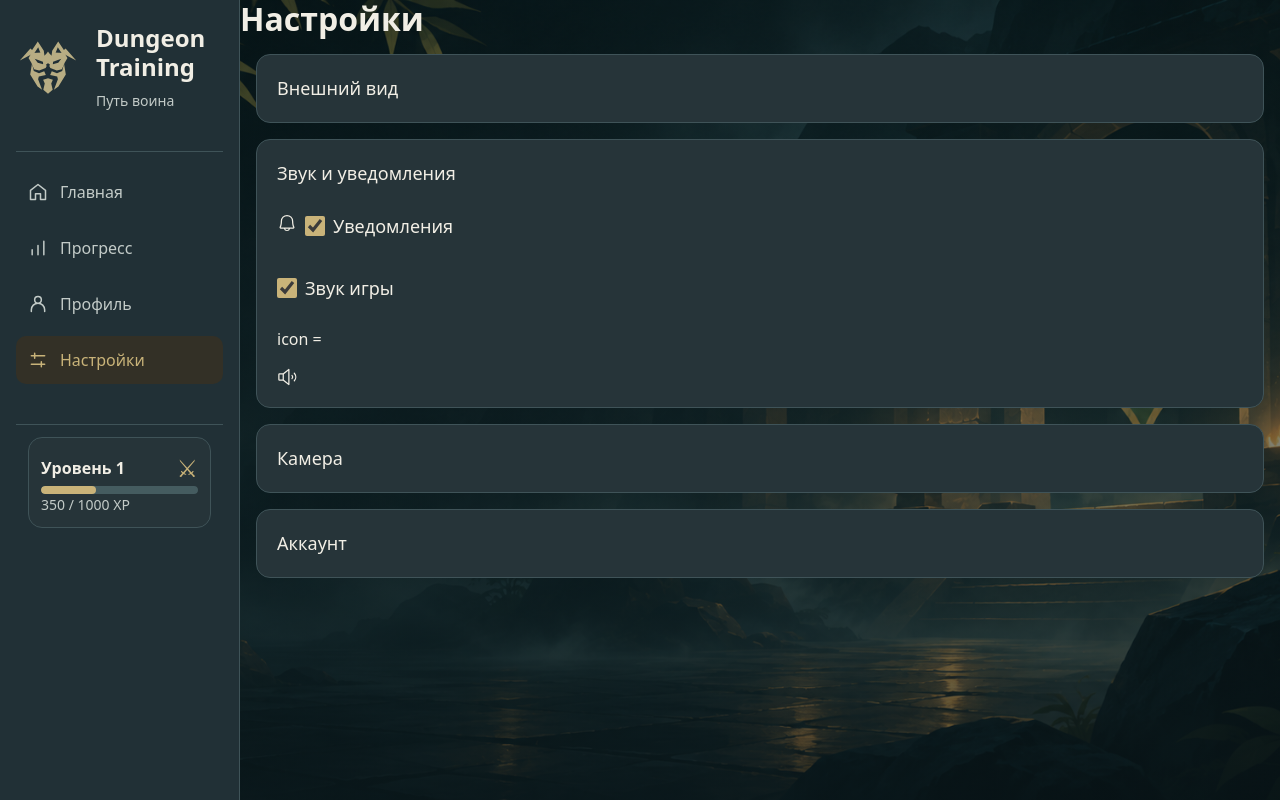
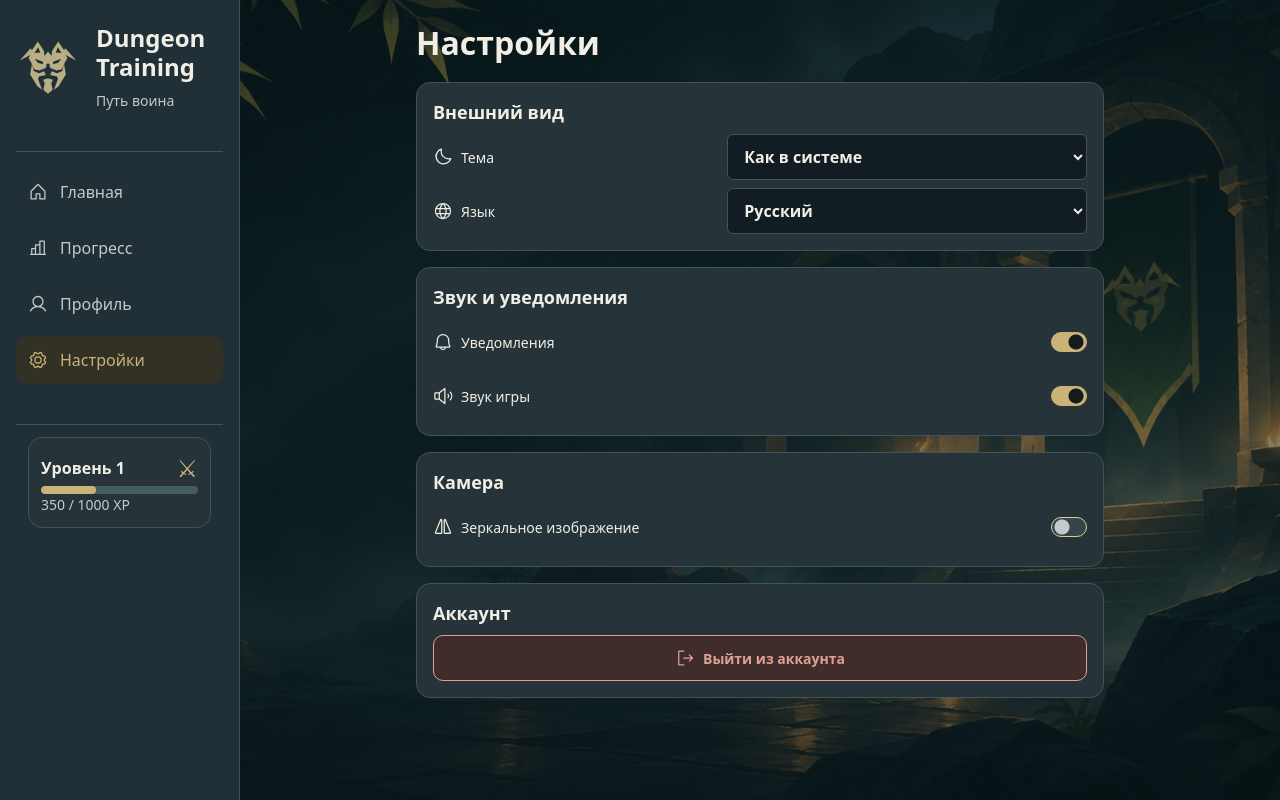
Before and after one commit to SDNikita/Fi-geon, a React (Vite) app in the folder apps/frontend/: page /settings in a window 1280 px wide. Built offline with nearby package versions, Linux system fonts and the light colour scheme.

Commit message:
Setting-page and new design select and checkbox

```diff
--- a/apps/frontend/src/components/UI/inputs/Checkbox/Checkbox.module.scss
+++ b/apps/frontend/src/components/UI/inputs/Checkbox/Checkbox.module.scss
@@ -10,7 +10,22 @@
     color: var(--color-content-primary);
     cursor: pointer;
 }
+.label {
+    display: flex;
+    align-items: center;
+    gap: var(--space-2);
 
+    color: var(--color-content-primary);
+    font-family: var(--font-family-body);
+    font-size: var(--font-size-label);
+    font-weight: var(--font-weight-regular);
+    line-height: var(--line-height-body);
+}
+
+.icon {
+    display: flex;
+    flex-shrink: 0;
+}
 .sm {
     --checkbox-height: var(--control-height-sm);
     --checkbox-size: 16px;
@@ -27,31 +42,37 @@
 }
 
 .control {
-    width: var(--checkbox-size);
+    --thumb-offset: calc(var(--checkbox-size) / 2);
+    --thumb-radius: calc(var(--thumb-offset) - 3px);
+
+    appearance: none;
+    order:1;
+    flex-shrink: 0;
+
+    width: calc(var(--checkbox-size) * 1.8);
     height: var(--checkbox-size);
     margin: 0;
-    flex-shrink: 0;
-    accent-color: var(--color-primary-default);
+    margin-inline-start: auto;
+
+    border: 1px solid var(--color-border-focus);
+    border-radius: var(--radius-round);
+    background:
+        radial-gradient(
+            circle at var(--thumb-offset) center,
+            var(--color-content-secondary) var(--thumb-radius),
+            transparent calc(var(--thumb-radius) + 1px)
+        )
+        var(--color-surface-level-4);
     cursor: pointer;
 }
 
-.control:focus-visible {
-    outline: 2px solid var(--color-border-focus);
-    outline-offset: 3px;
+.control:checked {
+    border-color: var(--color-primary-default);
+    background:
+        radial-gradient(
+            circle at calc(100% - var(--thumb-offset)) center,
+            var(--color-primary-content) var(--thumb-radius),
+            transparent calc(var(--thumb-radius) + 1px)
+        )
+        var(--color-primary-default);
 }
-
-.control:disabled {
-    cursor: not-allowed;
-}
-
-.control:disabled + .label {
-    color: var(--color-content-disabled);
-}
-
-.label {
-    overflow-wrap: anywhere;
-}
-
-.checkbox:has(.control:disabled) {
-    cursor: not-allowed;
-}
--- a/apps/frontend/src/components/UI/inputs/Select/Select.module.scss
+++ b/apps/frontend/src/components/UI/inputs/Select/Select.module.scss
@@ -1,9 +1,88 @@
-// Локальные стили компонента.
 .select {
-    padding-right: var(--space-8);
+    padding-inline: var(--space-3);
+    border: 1px solid var(--color-border-default);
+    border-radius: var(--radius-xs);
+    background: var(--color-surface-level-1);
+    color: var(--color-content-primary);
+    font-weight: var(--font-weight-semibold);
     cursor: pointer;
+    align-items: center;
+
+}
+.field{
+    display:grid;
+    grid-template-columns: 1fr 55%;
+    align-items: center;
+    gap: var(--space-3);
 }
 
 .select:disabled {
     cursor: not-allowed;
 }
+.label {
+    display: flex;
+    align-items: center;
+    gap: var(--space-2);
+
+    color: var(--color-content-primary);
+    font-family: var(--font-family-body);
+    font-size: var(--font-size-label);
+    font-weight: var(--font-weight-regular);
+    line-height: var(--line-height-body);
+}
+
+.icon {
+    display: flex;
+    flex-shrink: 0;
+}
+.field > label {
+    color: var(--color-content-primary);
+    font-family: var(--font-family-body);
+    font-size: var(--font-size-label);
+    font-weight: var(--font-weight-regular);
+    line-height: var(--line-height-body);
+}
+
+@supports (appearance: base-select) and selector(::picker(select)){
+    .select,
+    .select::picker(select){
+        appearance: base-select;
+    }
+
+    .select::picker(select){
+        margin-block: var(--space-2);
+        padding: var(--space-1);
+        border: 1px solid var(--color-border-default);
+        border-radius: var(--radius-sm);
+        background: var(--color-surface-level-0);
+        color: var(--color-content-primary);
+
+    }
+    .select::picker-icon {
+        color: var(--color-primary-default);
+    }
+
+    .select:open::picker-icon {
+        rotate: 180deg;
+    }
+
+    .select option {
+        padding: var(--space-3);
+        border-radius: var(--radius-xs);
+        font-weight: var(--font-weight-regular);
+    }
+
+    .select option:not(:disabled):is(:hover, :focus-visible) {
+        background: var(--color-surface-level-2);
+    }
+
+    .select option:checked {
+        background: var(--color-surface-selected);
+        color: var(--color-primary-default);
+        font-weight: var(--font-weight-semibold);
+    }
+
+    .select option::checkmark {
+        display: none;
+    }
+}
--- a/apps/frontend/src/components/UI/inputs/Select/Select.tsx
+++ b/apps/frontend/src/components/UI/inputs/Select/Select.tsx
@@ -1,27 +1,31 @@
 import { useId } from 'react';
-import type { ComponentPropsWithoutRef } from 'react';
+import type { ComponentPropsWithoutRef, ReactNode } from 'react';
 import type { InputSize } from '../BaseInput/BaseInput';
 import inputStyles from '../BaseInput/BaseInput.module.scss';
 import fieldStyles from '../Input/Input.module.scss';
 import styles from './Select.module.scss';
+
+
 type SelectOption = {
     value: string;
     label: string;
     disabled?: boolean;
+
 };
 type SelectProps = Omit<ComponentPropsWithoutRef<'select'>, 'size' | 'children' | 'multiple'> & {
     label: string;
     options: SelectOption[];
     size?: InputSize;
+    icon?:ReactNode;
 };
-function Select({ label, options, size = 'md', id, className = '', ...props }: SelectProps) {
+function Select({ label, options, size = 'md', id, className = '',icon, ...props }: SelectProps) {
     const generatedId = useId();
     const selectId = id ?? generatedId;
-    return (<div className={fieldStyles.field} data-slot="input-field">
-            <label className={fieldStyles.label} htmlFor={selectId}>
+    return (<div className={styles.field} data-slot="input-field">
+            <label className={styles.label} htmlFor={selectId}>
+                {icon && <span className={styles.icon}>{icon}</span>}
                 {label}
             </label>
-
             <select {...props} id={selectId} className={[inputStyles.input, inputStyles[size], styles.select, className].filter(Boolean).join(" ")}>
                 {options.map((option) => (<option key={option.value} value={option.value} disabled={option.disabled}>
                         {option.label}
--- a/apps/frontend/src/components/UI/navigation/AppNavigation/AppNavigation.tsx
+++ b/apps/frontend/src/components/UI/navigation/AppNavigation/AppNavigation.tsx
@@ -4,19 +4,14 @@ import styles from './AppNavigation.module.scss';
 
 import Logo from '../../../../assets/mountain-peak.svg'
 
+import { HouseIcon, ChartBarIcon, UserIcon, GearIcon } from '@phosphor-icons/react';
+import type { ReactNode } from 'react';
 
-const iconPaths = {
-    home: 'M3 10 12 3l9 7v11h-6v-7H9v7H3V10Z',
-    progress: 'M5 20v-6M12 20V9M19 20V4',
-    profile: 'M20 21v-2a8 8 0 0 0-16 0v2M16 7a4 4 0 1 1-8 0 4 4 0 0 1 8 0Z',
-    settings: 'M4 7h16M4 17h16M8 4v6M16 14v6',
-    kit: 'M3 3h7v7H3V3ZM14 3h7v7h-7V3ZM3 14h7v7H3v-7ZM14 14h7v7h-7v-7Z',
-};
 
 type NavigationItem = {
     to: string;
     label: string;
-    icon: keyof typeof iconPaths;
+    icon: ReactNode;
     mobile: boolean;
 };
 
@@ -25,25 +20,25 @@ const items: NavigationItem[]=[
     {
         to: '/dungeon',
         label: 'Главная',
-        icon: 'home',
+        icon: <HouseIcon size={20} />,
         mobile:true
     },
     {
         to: '/progress',
         label: 'Прогресс',
-        icon: 'progress',
+        icon: <ChartBarIcon size = {20}/>,
         mobile:true
     },
     {
         to: '/profile',
         label: 'Профиль',
-        icon: 'profile',
+        icon:<UserIcon size = {20}/>,
         mobile:true
     },
     {
         to: '/settings',
         label: 'Настройки',
-        icon: 'settings',
+        icon:<GearIcon size = {20}/>,
         mobile:false
     },
 ];
@@ -72,17 +67,8 @@ function AppNavigation(){
                     key={item.to}
                     to={item.to}
                     className={[styles.link,!item.mobile && styles.desktopOnly,].filter(Boolean).join(' ')}
-                        icon={
-                            <svg
-                                viewBox="0 0 24 24"
-                                fill="none"
-                                stroke="currentColor"
-                                strokeWidth={1.8}
-                                strokeLinecap="round"
-                                strokeLinejoin="round">
-                                <path d={iconPaths[item.icon]} />
-                            </svg>
-                        }>
+                    icon={item.icon}
+                    >
                         {item.label}
 
                 </NavTab>
--- a/apps/frontend/src/pages/SettingPage/SettingPage.module.scss
+++ b/apps/frontend/src/pages/SettingPage/SettingPage.module.scss
@@ -1,19 +1,37 @@
 .layout{
     display: grid;
+    gap: var(--space-5);
+    max-width: 720px;
+    margin-inline: auto;
+    padding: var(--space-6) var(--space-4);
+}
+
+.content{
+    display: grid;
     gap: var(--space-4);
-    margin: var(--space-4);
-    div{
-        display: grid;
-        gap:var(--space-4);
-        align-content:start;
-        padding: var(--space-5);
-        background-color:var( --color-surface-level-3);
-        border: 1px solid var(--color-border-default);
-        border-radius: var(--radius-md);
 
-    }
-    span{
-        margin:0;
-        font-size: var(--font-size-h4);
-    }
 }
+
+.card{
+    display: grid;
+    gap:var(--space-2);
+    padding: var(--space-4);
+    background-color:var( --color-surface-level-3);
+    border: 1px solid var(--color-border-default);
+    border-radius: var(--radius-md);
+}
+
+.title {
+    margin: 0;
+    font-size: var(--font-size-h4);
+    font-weight: var(--font-weight-semibold);
+}
+
+.logOut {
+    --button-background: var(--color-danger-subtle);
+    --button-background-hover: color-mix(   in srgb, var(--color-danger-subtle) 85%, var(--color-danger-default));
+    --button-background-active: var(--color-danger-subtle);
+    --button-content: var(--color-danger-default);
+    --button-border: var(--color-danger-default);
+    --color-border-focus: var(--color-danger-default);
+}
--- a/apps/frontend/src/pages/SettingPage/SettingPage.tsx
+++ b/apps/frontend/src/pages/SettingPage/SettingPage.tsx
@@ -1,10 +1,13 @@
 import { useState } from 'react';
+
 import SectionHeader from "../../components/SectionHeader/SectionHeader";
 import Checkbox from '../../components/UI/inputs/Checkbox/Checkbox';
+import Button from '../../components/UI/button/Button/Button';
+import Select from '../../components/UI/inputs/Select/Select';
 
 import  styles from "./SettingPage.module.scss"
 
-import { BellIcon, SpeakerHighIcon } from '@phosphor-icons/react';
+import { BellIcon, SpeakerHighIcon,FlipHorizontalIcon,SignOutIcon,GlobeIcon,MoonIcon } from '@phosphor-icons/react';
 
 
 
@@ -12,21 +15,45 @@ import { BellIcon, SpeakerHighIcon } from '@phosphor-icons/react';
 function SettingPage(){
     const [notificationsEnabled, setNotificationsEnabled] = useState(true);
     const [soundEnabled, setSoundEnabled] = useState(true);
+    const [cameraAlternativEnabled, setcameraAlternativEnabled] = useState(false);
+    const [theme, setTheme] = useState('system');
+
     return(
         <main>
+            <div className={styles.layout}>
+
                 <SectionHeader
                     title = "Настройки"
                     level={1}>
-
                 </SectionHeader>
 
-            <div className={styles.layout}>
-                <div className={styles.appearance}>
-                    <span className={styles.title}>Внешний вид</span>
-                </div>
+                <div className={styles.content}>
+                    <section className={styles.card}>
+                        <h2 className={styles.title}>Внешний вид</h2>
+                        <Select
+                            label = "Тема"
+                            value = {theme}
+                            icon = {<MoonIcon size={20}/>}
+                            onChange={(event) => setTheme(event.currentTarget.value)}
+                            options={[
+                                { value: 'system', label: 'Как в системе' },
+                                { value: 'dark', label: 'Тёмная' },
+                                { value: 'light', label: 'Светлая' },
+                            ]}/>
 
-                <div className={styles.volume}>
-                    <span className={styles.title}>Звук и уведомления</span>
+                            <Select
+                                label = "Язык"
+                                icon = {<GlobeIcon size={20}/>}
+                                value = {theme}
+                                onChange={(event) => setTheme(event.currentTarget.value)}
+                                options={[
+                                    { value: 'rus', label: 'Русский' },
+                                    { value: 'eng', label: 'Английский' },
+                            ]}/>
+                    </section>
+
+                    <section className={styles.card}>
+                        <h2 className={styles.title}>Звук и уведомления</h2>
 
                         <Checkbox
                             label='Уведомления'
@@ -38,16 +65,27 @@ function SettingPage(){
                         <Checkbox
                             label="Звук игры"
                             checked={soundEnabled}
-                        onChange={(event) => setSoundEnabled(event.currentTarget.checked)}/>
-                        icon = {<SpeakerHighIcon size={20}/>}
-                </div>
+                            onChange={(event) => setSoundEnabled(event.currentTarget.checked)}
+                            icon = {<SpeakerHighIcon size={20}/>}/>
+                    </section>
 
-                <div className={styles.camera}>
-                    <span className={styles.title}>Камера</span>
-                </div>
+                    <section className={styles.card}>
+                        <h2 className={styles.title}>Камера</h2>
+                        <Checkbox
+                            label = "Зеркальное изображение"
+                            checked={cameraAlternativEnabled}
+                            onChange={(event) => setcameraAlternativEnabled(event.currentTarget.checked)}
+                            icon = {<FlipHorizontalIcon size = {20}/>}/>
+                    </section>
 
-                <div className={styles.account}>
-                    <span className={styles.title}>Аккаунт</span>
+                    <section className={styles.card}>
+                        <h2 className={styles.title}>Аккаунт</h2>
+                        <Button
+                            variant='ghost'
+                            className={styles.logOut}
+                            startIcon = {<SignOutIcon size = {20}/>}
+                            >Выйти из аккаунта</Button>
+                    </section>
                 </div>
             </div>
 
```
Lines whose indentation alone changed are shown as unchanged.
